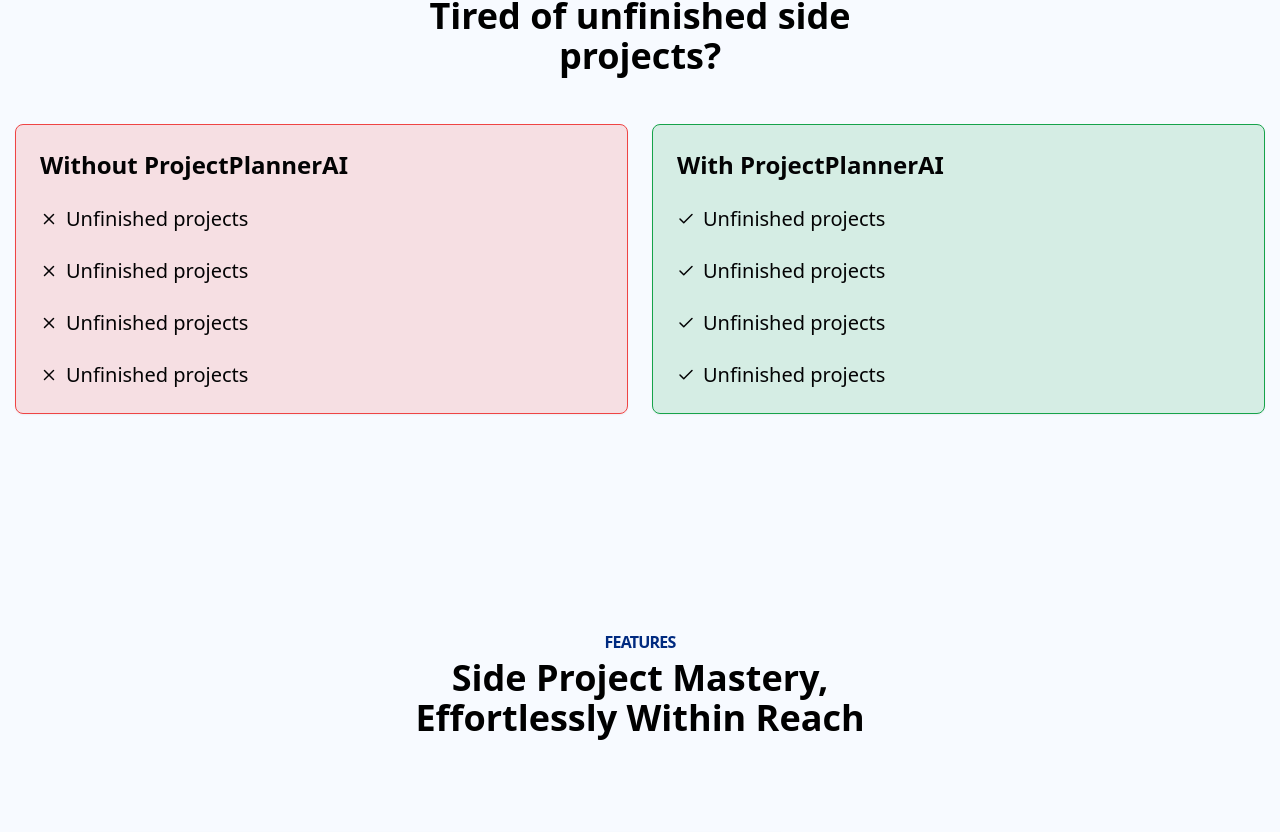
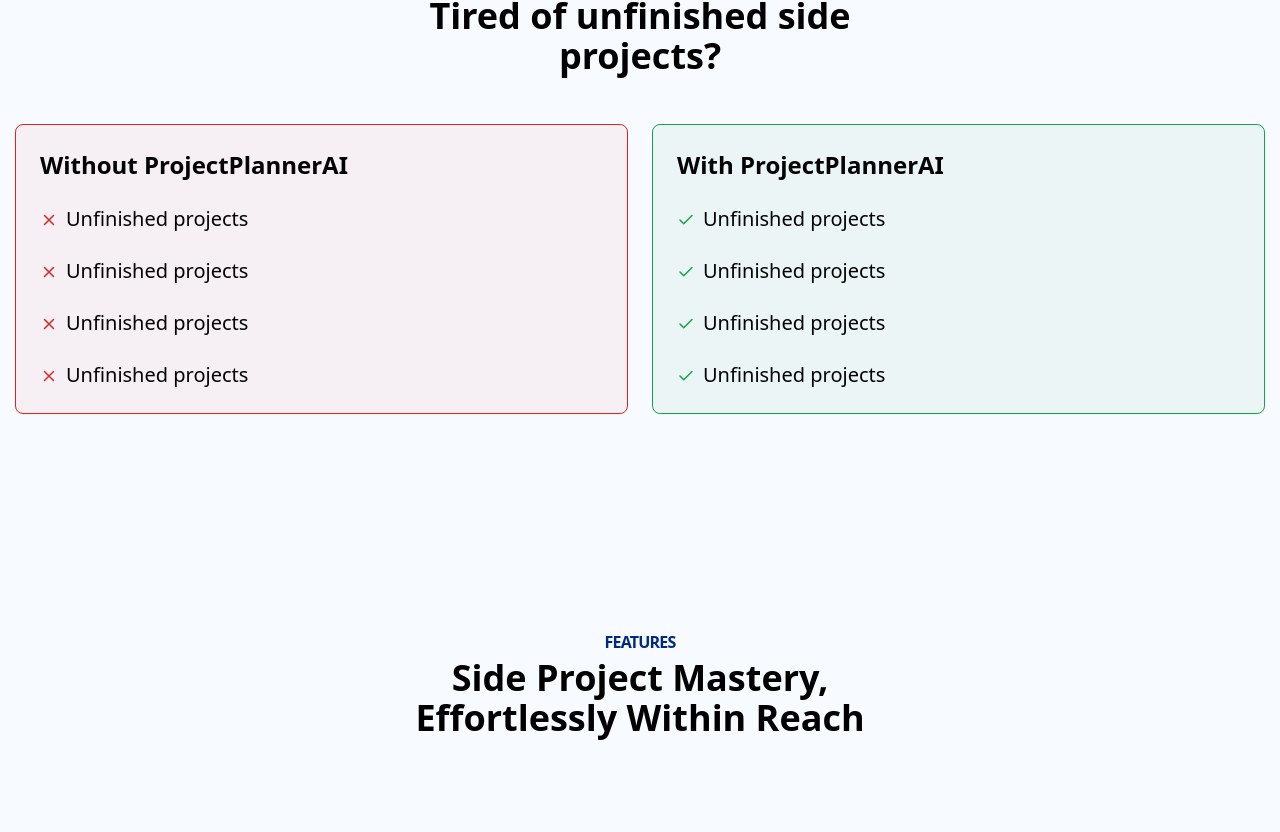
Before and after one commit to Coustra/saas-landing, a Next.js app: page / in a window 1280 px wide. Shown: the part 1436-2268 px from the top of the page. Built offline with nearby package versions, Linux system fonts and the light colour scheme.

Commit message:
fixed comparison section and its colors

```diff
--- a/src/app/components/Comparison.tsx
+++ b/src/app/components/Comparison.tsx
@@ -63,8 +63,8 @@
   return (
     <Card
       className={cn(
-        "flex-1 sm:min-w-[400px] border-destructive bg-destructive/15 min-h-fit",
-        props.positive && "border-green-600 bg-green-600/15"
+        "flex-1 sm:min-w-[400px] border-red-600 bg-red-600/5 min-h-fit",
+        props.positive && "border-green-600 bg-green-600/5"
       )}
     >
       <CardHeader className='font-bold text-2xl'>{props.title}</CardHeader>
@@ -72,11 +72,17 @@
         <ul className='list-inside list-none text-xl space-y-6'>
           {props.items.map((item, key) => (
             <li className='flex items-center' key={key}>
-              {props.positive ? (
-                <CheckMark className='mr-2 inline-block' />
-              ) : (
-                <WrongMark className='mr-2 inline-block' />
-              )}
+              <span
+                className={cn(
+                  props.positive ? "text-green-600" : "text-red-600"
+                )}
+              >
+                {props.positive ? (
+                  <CheckMark className='mr-2 inline-block' />
+                ) : (
+                  <WrongMark className='mr-2 inline-block' />
+                )}
+              </span>
               <span>{item.title}</span>
             </li>
           ))}
```
